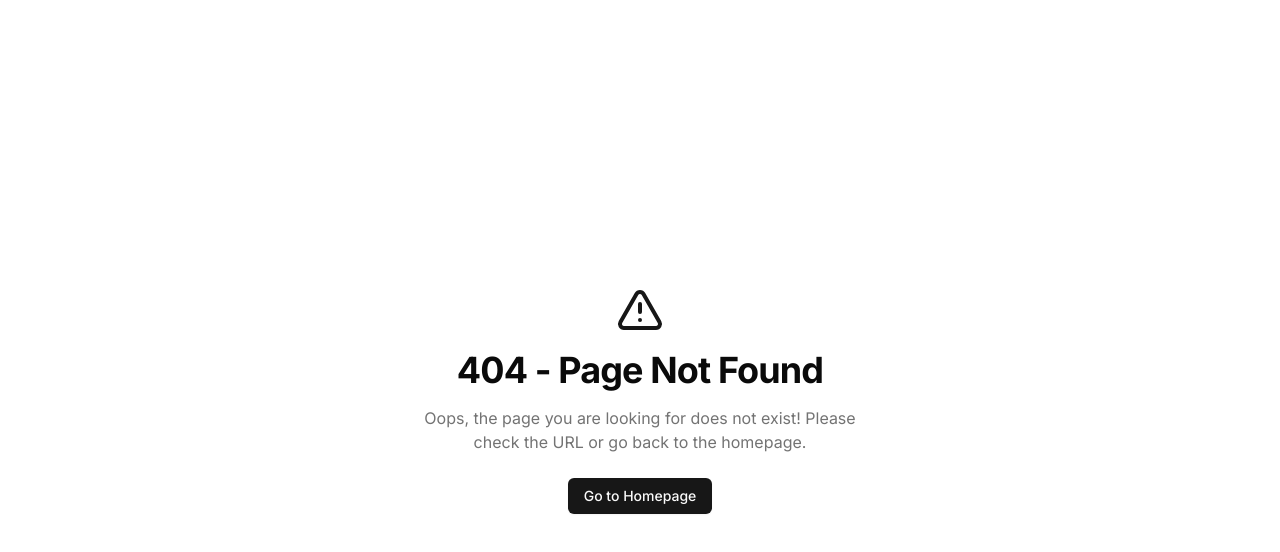
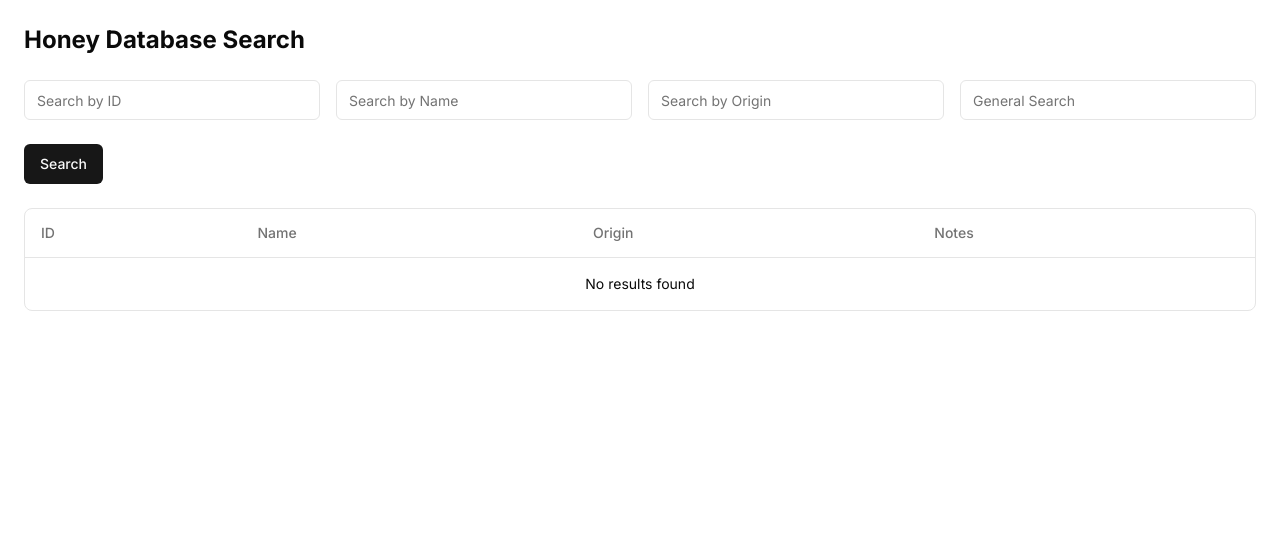
Before and after one commit to reakunen/maihoney, a Next.js app: page /admin in a window 1280 px wide. Before the commit this address had no page. Shown: the top 552 px of the page. Built offline with nearby package versions, Linux system fonts and the light colour scheme.

Commit message:
Add database

```diff
--- /dev/null
+++ b/app/(admin)/admin/layout.tsx
@@ -0,0 +1,11 @@
+export default function AdminLayout({
+    children,
+}: {
+    children: React.ReactNode
+}) {
+    return (
+        <div>
+            {children}
+        </div>
+    )
+}
--- /dev/null
+++ b/app/(admin)/admin/page.tsx
@@ -0,0 +1,118 @@
+'use client'
+
+import { useState } from 'react'
+import { Input } from '@/components/ui/input'
+import { Button } from '@/components/ui/button'
+import {
+    Table,
+    TableBody,
+    TableCell,
+    TableHead,
+    TableHeader,
+    TableRow,
+} from '@/components/ui/table'
+
+interface HoneyItem {
+    id: string
+    name: string
+    origin: string
+    notes: string
+    // Add other fields as needed
+}
+
+export default function AdminPage() {
+    const [searchParams, setSearchParams] = useState({
+        id: '',
+        name: '',
+        origin: '',
+        q: ''
+    })
+    const [results, setResults] = useState<HoneyItem[]>([])
+    const [loading, setLoading] = useState(false)
+
+    const handleSearch = async () => {
+        setLoading(true)
+        try {
+            const params = new URLSearchParams()
+            if (searchParams.id) params.append('id', searchParams.id)
+            if (searchParams.name) params.append('name', searchParams.name)
+            if (searchParams.origin) params.append('origin', searchParams.origin)
+            if (searchParams.q) params.append('q', searchParams.q)
+
+            const response = await fetch(`/api/searchEndpoint?${params.toString()}`)
+            const data = await response.json()
+            setResults(data)
+        } catch (error) {
+            console.error('Search failed:', error)
+        } finally {
+            setLoading(false)
+        }
+    }
+
+    return (
+        <div className="container mx-auto p-6">
+            <h1 className="text-2xl font-bold mb-6">Honey Database Search</h1>
+
+            <div className="grid grid-cols-1 md:grid-cols-2 lg:grid-cols-4 gap-4 mb-6">
+                <Input
+                    placeholder="Search by ID"
+                    value={searchParams.id}
+                    onChange={(e) => setSearchParams(prev => ({ ...prev, id: e.target.value }))}
+                />
+                <Input
+                    placeholder="Search by Name"
+                    value={searchParams.name}
+                    onChange={(e) => setSearchParams(prev => ({ ...prev, name: e.target.value }))}
+                />
+                <Input
+                    placeholder="Search by Origin"
+                    value={searchParams.origin}
+                    onChange={(e) => setSearchParams(prev => ({ ...prev, origin: e.target.value }))}
+                />
+                <Input
+                    placeholder="General Search"
+                    value={searchParams.q}
+                    onChange={(e) => setSearchParams(prev => ({ ...prev, q: e.target.value }))}
+                />
+            </div>
+
+            <Button
+                onClick={handleSearch}
+                disabled={loading}
+                className="mb-6"
+            >
+                {loading ? 'Searching...' : 'Search'}
+            </Button>
+
+            <div className="border rounded-lg">
+                <Table>
+                    <TableHeader>
+                        <TableRow>
+                            <TableHead>ID</TableHead>
+                            <TableHead>Name</TableHead>
+                            <TableHead>Origin</TableHead>
+                            <TableHead>Notes</TableHead>
+                        </TableRow>
+                    </TableHeader>
+                    <TableBody>
+                        {results.map((item) => (
+                            <TableRow key={item.id}>
+                                <TableCell>{item.id}</TableCell>
+                                <TableCell>{item.name}</TableCell>
+                                <TableCell>{item.origin}</TableCell>
+                                <TableCell>{item.notes}</TableCell>
+                            </TableRow>
+                        ))}
+                        {results.length === 0 && (
+                            <TableRow>
+                                <TableCell colSpan={4} className="text-center">
+                                    No results found
+                                </TableCell>
+                            </TableRow>
+                        )}
+                    </TableBody>
+                </Table>
+            </div>
+        </div>
+    )
+}
--- /dev/null
+++ b/components/ui/table.tsx
@@ -0,0 +1,117 @@
+import * as React from "react"
+
+import { cn } from "@/lib/utils"
+
+const Table = React.forwardRef<
+  HTMLTableElement,
+  React.HTMLAttributes<HTMLTableElement>
+>(({ className, ...props }, ref) => (
+  <div className="relative w-full overflow-auto">
+    <table
+      ref={ref}
+      className={cn("w-full caption-bottom text-sm", className)}
+      {...props}
+    />
+  </div>
+))
+Table.displayName = "Table"
+
+const TableHeader = React.forwardRef<
+  HTMLTableSectionElement,
+  React.HTMLAttributes<HTMLTableSectionElement>
+>(({ className, ...props }, ref) => (
+  <thead ref={ref} className={cn("[&_tr]:border-b", className)} {...props} />
+))
+TableHeader.displayName = "TableHeader"
+
+const TableBody = React.forwardRef<
+  HTMLTableSectionElement,
+  React.HTMLAttributes<HTMLTableSectionElement>
+>(({ className, ...props }, ref) => (
+  <tbody
+    ref={ref}
+    className={cn("[&_tr:last-child]:border-0", className)}
+    {...props}
+  />
+))
+TableBody.displayName = "TableBody"
+
+const TableFooter = React.forwardRef<
+  HTMLTableSectionElement,
+  React.HTMLAttributes<HTMLTableSectionElement>
+>(({ className, ...props }, ref) => (
+  <tfoot
+    ref={ref}
+    className={cn(
+      "border-t bg-muted/50 font-medium [&>tr]:last:border-b-0",
+      className
+    )}
+    {...props}
+  />
+))
+TableFooter.displayName = "TableFooter"
+
+const TableRow = React.forwardRef<
+  HTMLTableRowElement,
+  React.HTMLAttributes<HTMLTableRowElement>
+>(({ className, ...props }, ref) => (
+  <tr
+    ref={ref}
+    className={cn(
+      "border-b transition-colors hover:bg-muted/50 data-[state=selected]:bg-muted",
+      className
+    )}
+    {...props}
+  />
+))
+TableRow.displayName = "TableRow"
+
+const TableHead = React.forwardRef<
+  HTMLTableCellElement,
+  React.ThHTMLAttributes<HTMLTableCellElement>
+>(({ className, ...props }, ref) => (
+  <th
+    ref={ref}
+    className={cn(
+      "h-12 px-4 text-left align-middle font-medium text-muted-foreground [&:has([role=checkbox])]:pr-0",
+      className
+    )}
+    {...props}
+  />
+))
+TableHead.displayName = "TableHead"
+
+const TableCell = React.forwardRef<
+  HTMLTableCellElement,
+  React.TdHTMLAttributes<HTMLTableCellElement>
+>(({ className, ...props }, ref) => (
+  <td
+    ref={ref}
+    className={cn("p-4 align-middle [&:has([role=checkbox])]:pr-0", className)}
+    {...props}
+  />
+))
+TableCell.displayName = "TableCell"
+
+const TableCaption = React.forwardRef<
+  HTMLTableCaptionElement,
+  React.HTMLAttributes<HTMLTableCaptionElement>
+>(({ className, ...props }, ref) => (
+  <caption
+    ref={ref}
+    className={cn("mt-4 text-sm text-muted-foreground", className)}
+    {...props}
+  />
+))
+TableCaption.displayName = "TableCaption"
+
+export {
+  Table,
+  TableHeader,
+  TableBody,
+  TableFooter,
+  TableHead,
+  TableRow,
+  TableCell,
+  TableCaption,
+}
```
